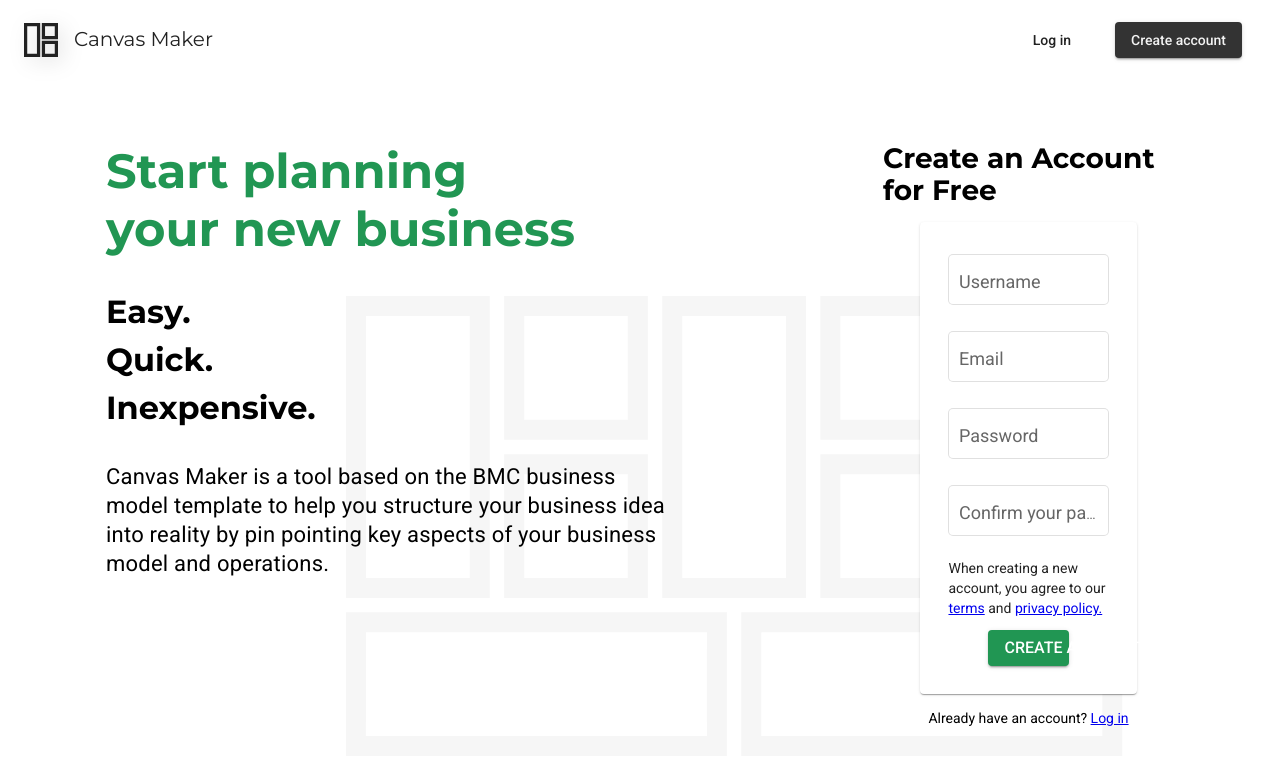
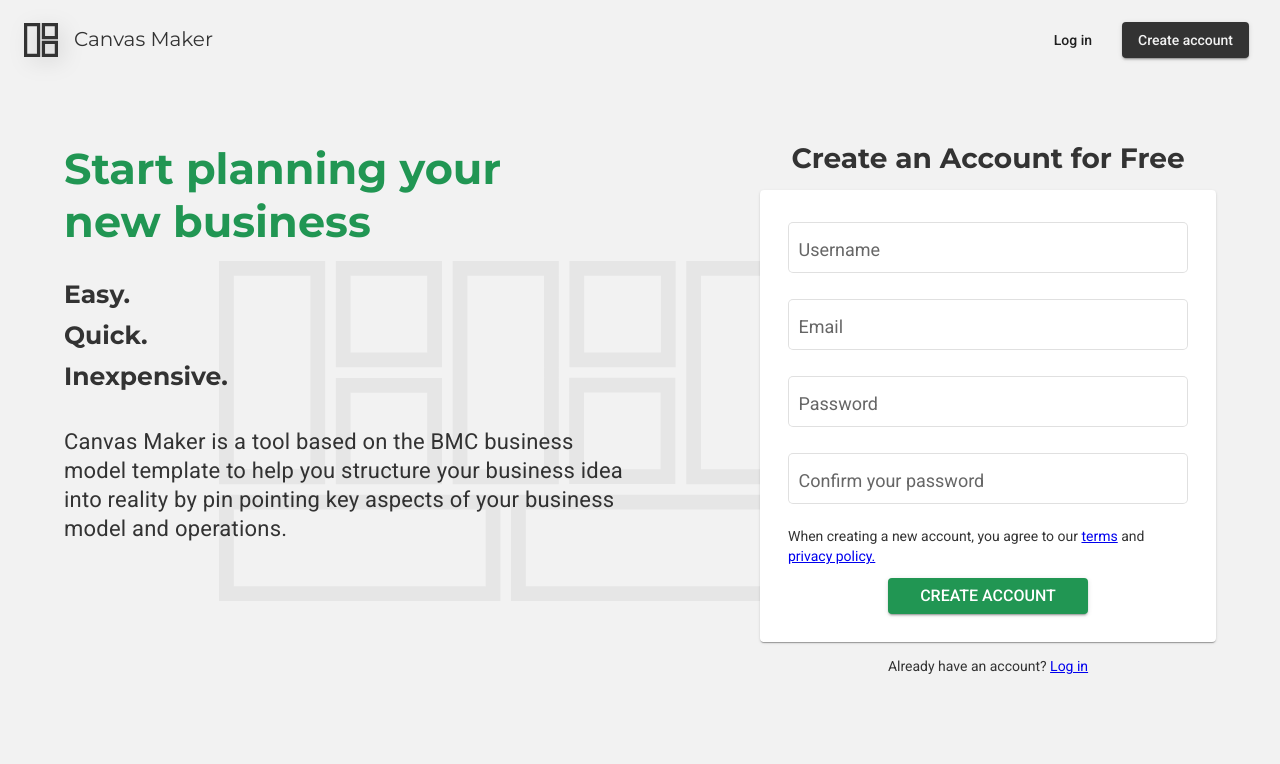
Before and after one commit to ViniciusALS/canvas-maker, an Angular app in the folder frontend/: page / in a window 1280 px wide. Shown: the top 764 px of the page. Built offline with nearby package versions, Linux system fonts and the light colour scheme.

Commit message:
Inproves page responsiveness

```diff
--- /dev/null
+++ b/frontend/src/_variables.sass
@@ -0,0 +1,41 @@
+// Colors
+
+$primaryGreen: #219653
+$primaryBlue: #56CCF2
+$primaryPurple: #BB6BD9
+$primaryYellow: #F2C94C
+$primaryRed: #EB5757
+$primaryGrey: #333333
+$primaryWhite: #ffffff
+$primaryCyan: #4FC5A9
+
+$secundaryGrey: #4F4F4F
+
+$blackText: #000000
+$greyText: #828282
+$whiteText: #f2f2f2
+$blueLinkText: #2f80ed
+
+$whiteBackground: #f2f2f2
+
+
+// Fonts
+
+$homePageTitleTextL: 53px
+$homePageSubtitleTextL: 32px
+$homePageParagraphTextL: 22px
+
+$homePageTitleTextM: 43px
+$homePageSubtitleTextM: 25px
+$homePageParagraphTextM: 22px
+
+
+
+
+// Boxes
+
+$homePageTitleBox: 520px
+$homePageParagraphBox: 576px
+
+$createAccountFormBox: 400px
+$createAccountFormBoxM: 300px
--- a/frontend/src/app/home-page/home-page.component.sass
+++ b/frontend/src/app/home-page/home-page.component.sass
@@ -1,14 +1,14 @@
-$green: #219653
+@import "../../_variables.sass"
 
 mat-toolbar
     background: none
 
     .create-account-btn
-        background-color: #333
-        color: #F2F2F2
+        background-color: $primaryGrey
+        color: $whiteText
 
     button
-        margin: 0 1em
+        margin: 0 0.5em
 
 .example-spacer
     flex: 1 1 auto
@@ -24,7 +24,7 @@ mat-toolbar
     mat-icon
         $logo-dimentions: 1.7em
 
-        color: #222
+        color: $primaryGrey
         filter: drop-shadow(5px 5px 10px rgba(0, 0, 0, 0.15))
 
         margin-right: 0.8em
@@ -32,12 +32,15 @@ mat-toolbar
         height: $logo-dimentions
 
     h1
-        color: #222
+        color: $primaryGrey
         font-family: 'Montserrat', sans-serif
 
 .grid-row
     display: flex
     padding: 5em 7em
+
+    @media (max-width: 1350px)
+        padding: 5em 4em
 
     .main-section
 
@@ -46,32 +49,50 @@ mat-toolbar
         h1
             font-family: 'Montserrat', sans-serif
             font-weight: 700
-            font-size: 48px
-            color: $green
+            font-size: $homePageTitleTextL
+            color: $primaryGreen
 
-            width: 470px
+            width: $homePageTitleBox
             line-height: normal
 
             margin-bottom: 0.8em
 
+            @media (max-width: 1350px)
+                font-size: $homePageTitleTextM
+
+
         h2
             font-family: 'Montserrat', sans-serif
             font-weight: 700
-            font-size: 32px
+            font-size: $homePageSubtitleTextL
+            line-height: 1em
+
+            @media (max-width: 1350px)
+                font-size: $homePageSubtitleTextM
 
         p
             margin-top: 1.7em
 
-            font-size: 22px
+            font-size: $homePageParagraphTextL
             letter-spacing: 0.01em
             line-height: 132.7%
 
-            width: 576px
+            width: $homePageParagraphBox
+
+            @media screen and (max-width: 1325)
+                font-size: $homePageParagraphTextM
+
+        .canvas-bg
+            position: relative
+            right: -12vw
+            top: -294px
+            width: 45vw
+            height: calc(45vw * 0.59)
 
 
     .form-section
 
-        flex: 40%
+        flex: 30%
 
         display: flex
         flex-direction: column
@@ -84,7 +105,7 @@ mat-toolbar
 
         mat-card
             padding: 2em
-            width: 55%
+            width: $createAccountFormBox
             margin-bottom: 1em
 
             mat-label
@@ -98,14 +119,7 @@ mat-toolbar
                 button
                     width: 50%
                     align-self: center
-                    background-color: $green
+                    background-color: $primaryGreen
 
                     font-size: 16px
                     text-transform: uppercase
-
-
-.canvas-bg
-    position: relative
-    right: -240px
-    top: -294px
-    z-index: -1
--- a/frontend/src/styles.sass
+++ b/frontend/src/styles.sass
@@ -1 +1,8 @@
 /* You can add global styles to this file, and also import other style files */
+@import "_variables.sass"
+
+html, body
+    background-color: $whiteBackground
+
+h1, h2, h3, h4, h5, h6, p
+    color: $primaryGrey
```
Also changed, not shown: frontend/src/assets/canvas-bg.svg.
